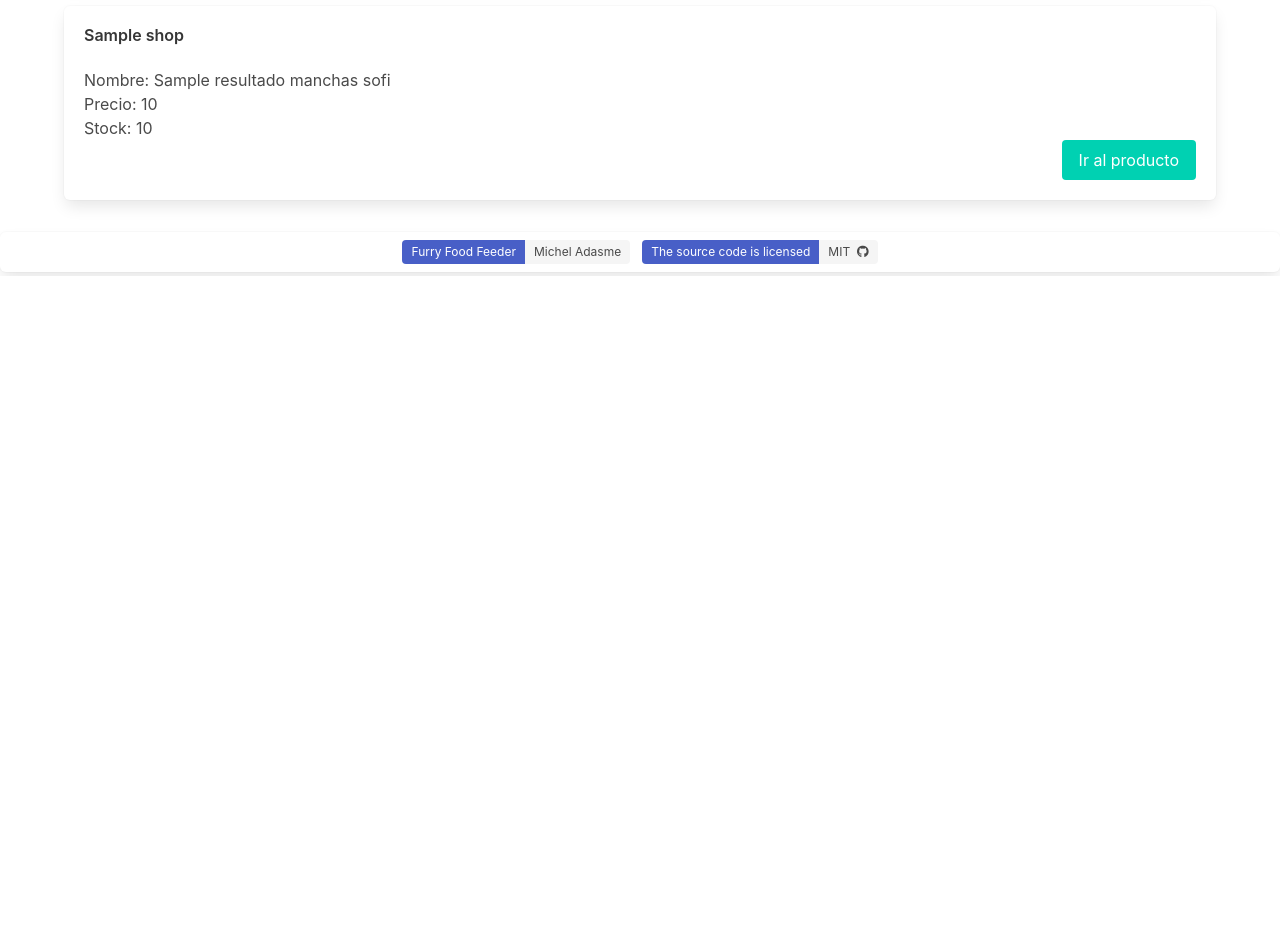
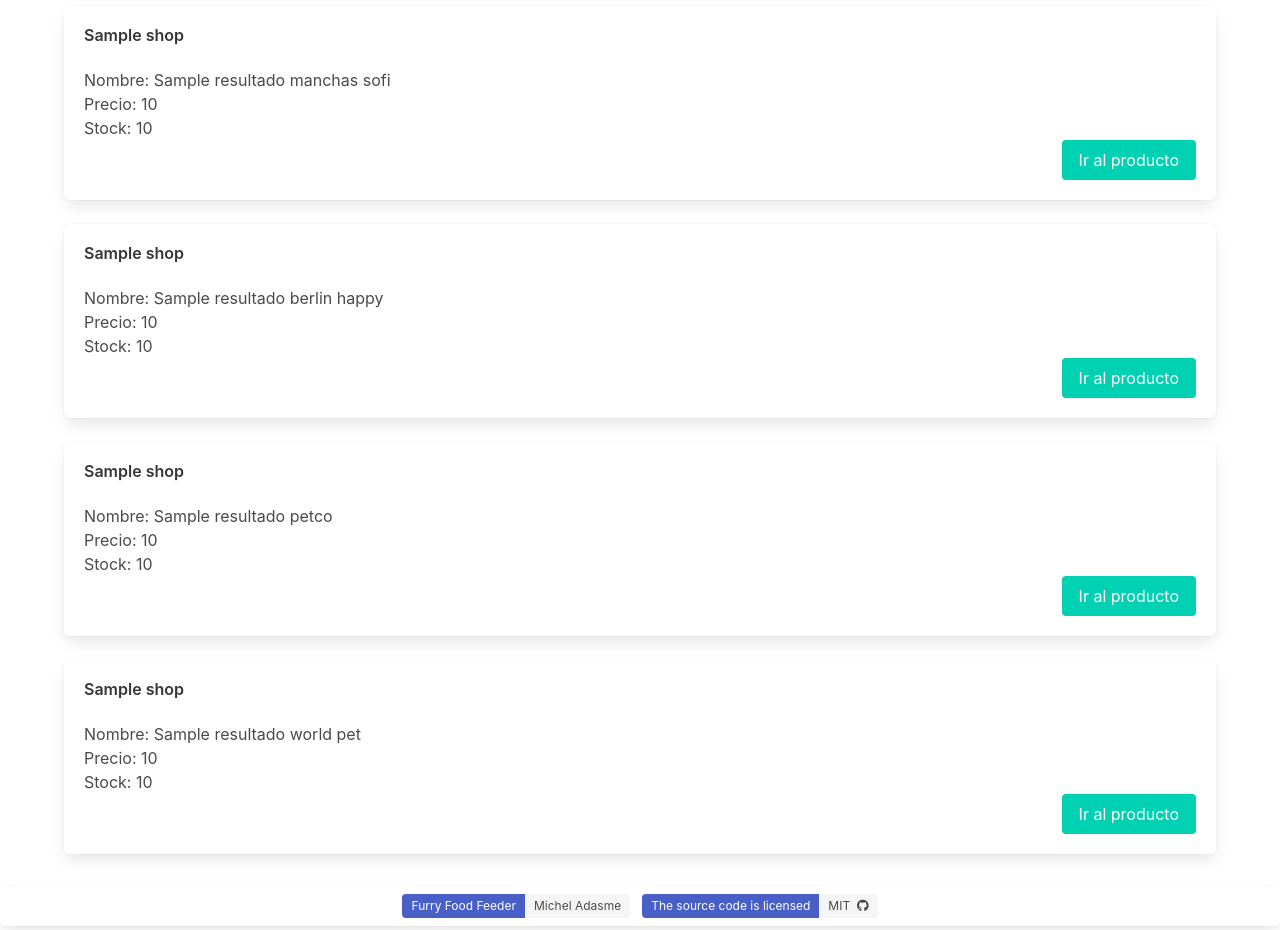
Before and after one commit to micheladasme/FurryFoodFinder, a Flask app: template app/templates/index.html in a window 1280 px wide. Shown: the part 3369-4299 px from the top of the page. Before the commit the page ends 3645 px from the top, so only its background shows below. Run offline with Flask 2, Linux system fonts and the light colour scheme; the template is opened without the code that fills it: most values are stand-ins (such as "Sample title", 1, 10 or a date in 2020); some libraries are stand-ins or nearby versions.

Commit message:
feat(app): :sparkles: Se agregaron nuevas tiendas
se agrega berlinHappy, petco y worldpets

```diff
--- a/app/templates/index.html
+++ b/app/templates/index.html
@@ -295,6 +295,54 @@
             </div>
         </div>
         {% endif %}
+
+        {% if resultado_berlinHappy %}
+        <div class="box">
+            <h5 class="title is-6">{{ resultado_berlinHappy.shop }} </h5>
+            <p>Nombre: {{ resultado_berlinHappy.nombre }}</p>
+            <p>Precio: {{ resultado_berlinHappy.precio }}</p>
+            <p>Stock: {{ resultado_berlinHappy.stock }}</p>
+            <div class="field is-grouped is-grouped-right">
+                <p class="control">
+                    <a class="button is-primary" href="{{ resultado_berlinHappy.url }}" target="_blank">
+                        Ir al producto
+                    </a>
+                </p>
+            </div>
+        </div>
+        {% endif %}
+
+        {% if resultado_petco %}
+        <div class="box">
+            <h5 class="title is-6">{{ resultado_petco.shop }} </h5>
+            <p>Nombre: {{ resultado_petco.nombre }}</p>
+            <p>Precio: {{ resultado_petco.precio }}</p>
+            <p>Stock: {{ resultado_petco.stock }}</p>
+            <div class="field is-grouped is-grouped-right">
+                <p class="control">
+                    <a class="button is-primary" href="{{ resultado_petco.url }}" target="_blank">
+                        Ir al producto
+                    </a>
+                </p>
+            </div>
+        </div>
+        {% endif %}
+
+        {% if resultado_worldPets %}
+        <div class="box">
+            <h5 class="title is-6">{{ resultado_worldPets.shop }} </h5>
+            <p>Nombre: {{ resultado_worldPets.nombre }}</p>
+            <p>Precio: {{ resultado_worldPets.precio }}</p>
+            <p>Stock: {{ resultado_worldPets.stock }}</p>
+            <div class="field is-grouped is-grouped-right">
+                <p class="control">
+                    <a class="button is-primary" href="{{ resultado_worldPets.url }}" target="_blank">
+                        Ir al producto
+                    </a>
+                </p>
+            </div>
+        </div>
+        {% endif %}
     </section>
     <footer>
         <div class="box cta">
```
Also changed, not shown: app/app.py (+51 -16 lines).
